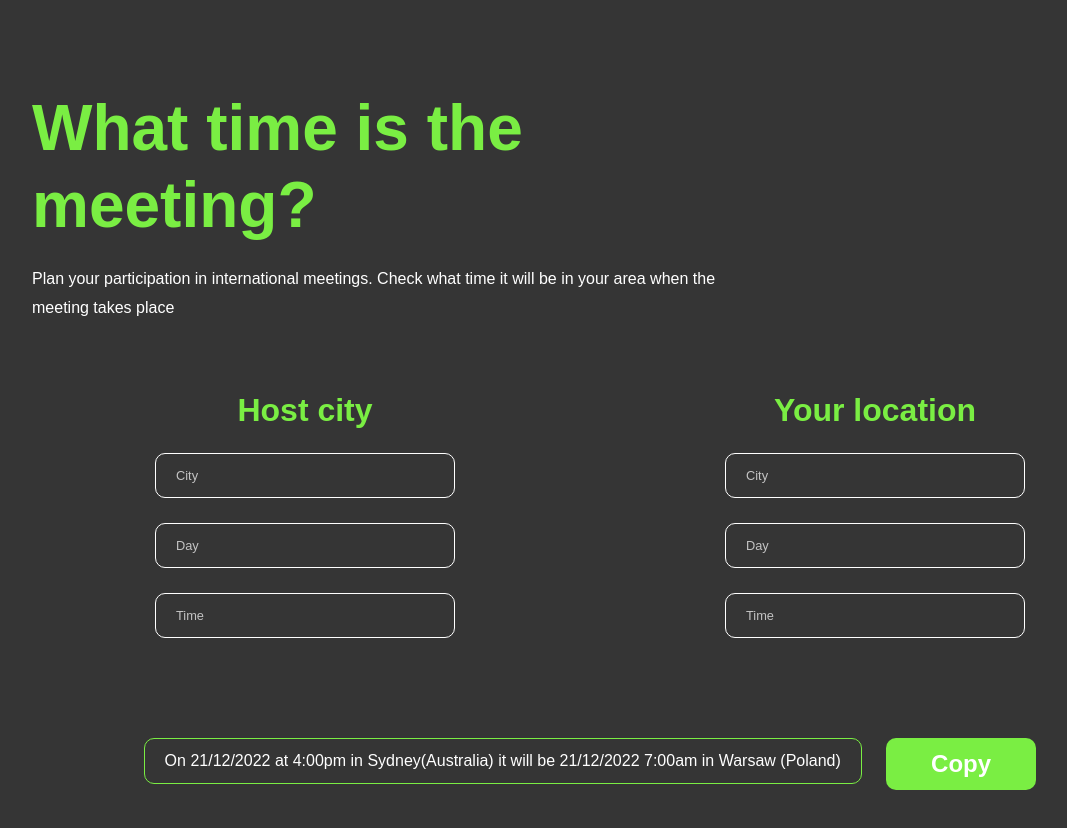
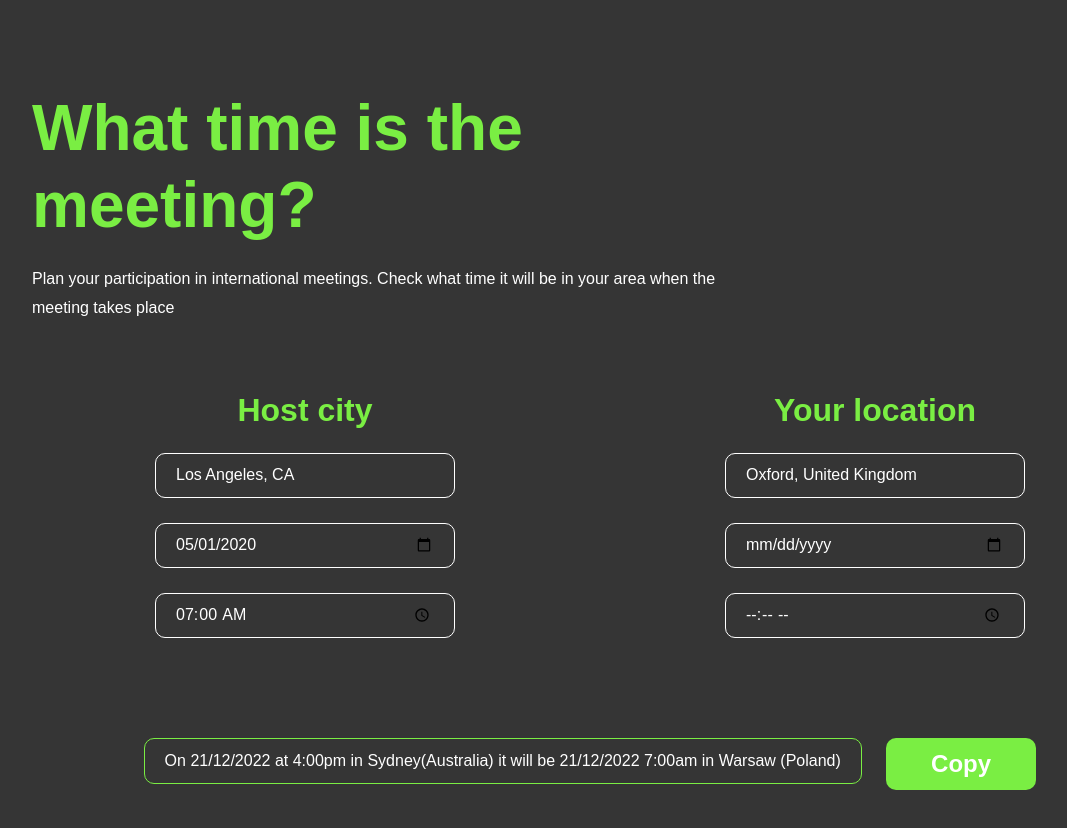
Before and after one commit to TatianaMoseeva/timechecker, a React (Create React App) app: page / in a window 1280 px wide. Shown: the top 828 px of the page, without its empty margins (50-1117 px from the left). Built offline with nearby package versions, Linux system fonts and the light colour scheme; no server answers.

Commit message:
extract data from api server and test in the app

```diff
--- a/src/components/destCity/DestCity.js
+++ b/src/components/destCity/DestCity.js
@@ -1,12 +1,24 @@
 import './DestCity.scss';
 
-function DestCity() {
+function DestCity({city, day, time}) {
 
     return  <div className="info-blocks__section dest">
                 <h2 className="info-blocks__title">Your location</h2>
-                <input type="text" placeholder='City'/>
-                <input type="text" placeholder='Day'/>
-                <input type="text" placeholder='Time'/>
+                <input
+                    type="text"
+                    placeholder='City'
+                    value={city}
+                />
+                <input
+                    type="date"
+                    placeholder='Day'
+                    value={day}
+                />
+                <input
+                    type="time"
+                    placeholder='Time'
+                    value={time}
+                />
             </div>
 
 
--- a/src/components/hostCity/HostCity.js
+++ b/src/components/hostCity/HostCity.js
@@ -1,13 +1,25 @@
 
 import './HostCity.scss';
 
-function HostCity() {
+function HostCity({city, day, time}) {
 
     return  <div className="info-blocks__section host">
                 <h2 className="info-blocks__title">Host city</h2>
-                <input type="text" placeholder='City'/>
-                <input type="text" placeholder='Day'/>
-                <input type="text" placeholder='Time'/>
+                <input
+                    type="text"
+                    placeholder='City'
+                    value={city}
+                />
+                <input
+                    type="date"
+                    placeholder='Day'
+                    value={day}
+                />
+                <input
+                    type="time"
+                    placeholder='Time'
+                    value={time}
+                />
             </div>
 
 
--- a/src/components/infoBlocks/InfoBlocks.js
+++ b/src/components/infoBlocks/InfoBlocks.js
@@ -1,4 +1,4 @@
-
+import React, {useState} from 'react';
 import TimeApiService from '../../services/TimeApiService';
 
 import DestCity from '../destCity/DestCity';
@@ -9,16 +9,26 @@ import Col from 'react-bootstrap/Col';
 
 import './InfoBlocks.scss';
 
+const initData = {
+    baseCity: 'Los Angeles, CA', baseDay: '2020-05-01', baseTime: '07:00:00',
+    targetCity: 'Oxford, United Kingdom', targetDay: '', targetTime: ''
+}
+
+
 function InfoBlocks() {
-
     const timeApiService = new TimeApiService();
 
-    console.log(timeApiService.test());
+    timeApiService.getTargetTime().then(res => console.log(res));
+
+
+
+
+    const [value, setValue] = useState(initData);
 
     return <main className="info-blocks">
                 <Row>
-                    <Col><HostCity /></Col>
-                    <Col><DestCity /></Col>
+                    <Col><HostCity city={value.baseCity} day={value.baseDay} time={value.baseTime}/></Col>
+                    <Col><DestCity city={value.targetCity} day={value.targetDay} time={value.targetTime}/></Col>
                 </Row>
             </main>
 
--- a/src/components/infoBlocks/InfoBlocks.scss
+++ b/src/components/infoBlocks/InfoBlocks.scss
@@ -11,6 +11,7 @@
         line-height: 36px;
         text-align: center;
     }
+
     input {
         margin: 25px auto 0 auto;
         padding: 12px 20px;
@@ -19,6 +20,7 @@
         border: 1px solid #FFFFFF;
         border-radius: 10px;
         color: #fff;
+
         &::placeholder {
             opacity: 0.7;
             color: #fff;
--- a/src/services/TimeApiService.js
+++ b/src/services/TimeApiService.js
@@ -17,12 +17,17 @@ class TimeApiService {
         return await res.json();
     }
 
-    getTime =  () => {
-        return  this.getResource (`${this._apiBase}?${this._apiKey}&base_location=${this._baseLocation}&base_datetime=${this._baseDateTime}&target_location=${this._targetLocation}`);
+    getTargetTime = async () => {
+        const res = await this.getResource (`${this._apiBase}?${this._apiKey}&base_location=${this._baseLocation}&base_datetime=${this._baseDateTime}&target_location=${this._targetLocation}`);
+
+        return this._extractTargetTime(res.target_location);
     }
 
-    test = () => {
-        return this.getResource('https://timezone.abstractapi.com/v1/convert_time/?api_key=4e2b5503e73e4530b9c2241753d53558&base_location=Los Angeles, CA&base_datetime=2020-05-01 07:00:00&target_location=Oxford, United Kingdom');
+    _extractTargetTime = (location) => {
+        return {
+            day: location.datetime.split(' ')[0],
+            time: location.datetime.split(' ')[1]
+        }
     }
 
 }
```
